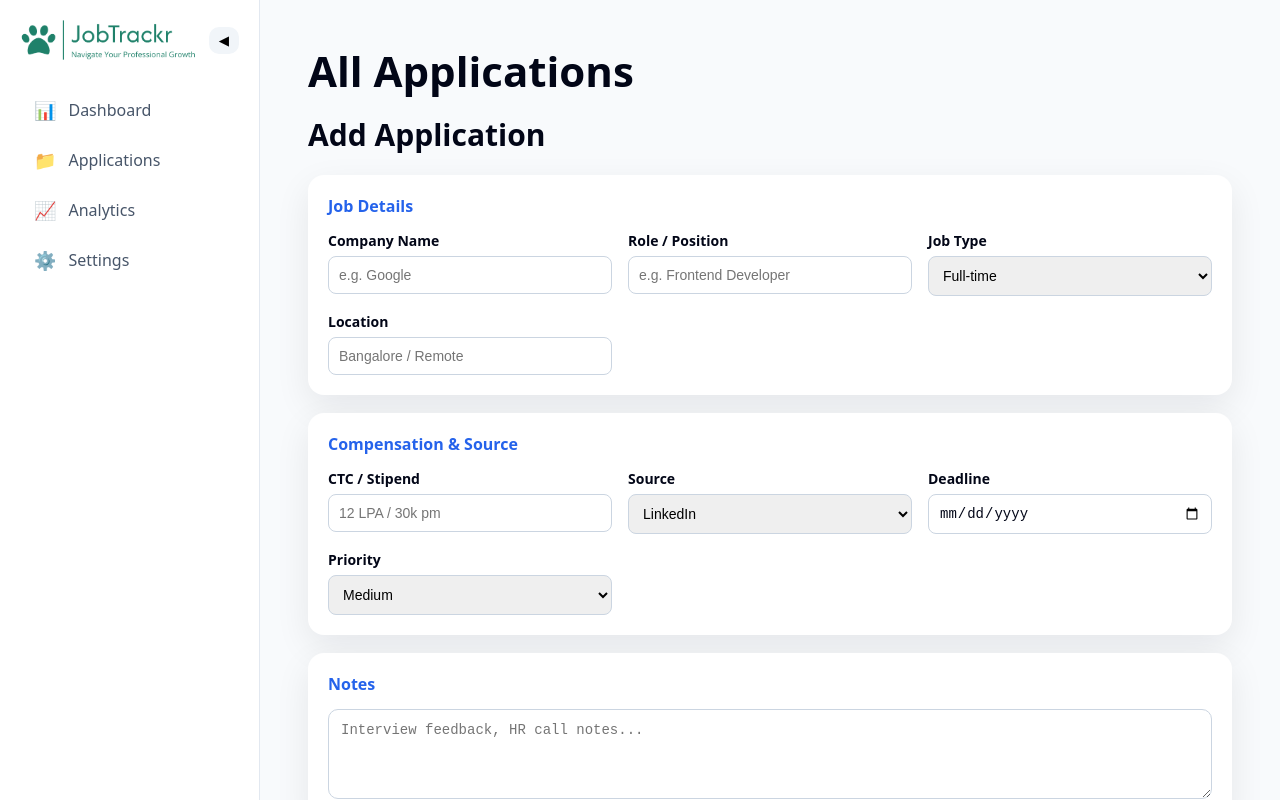
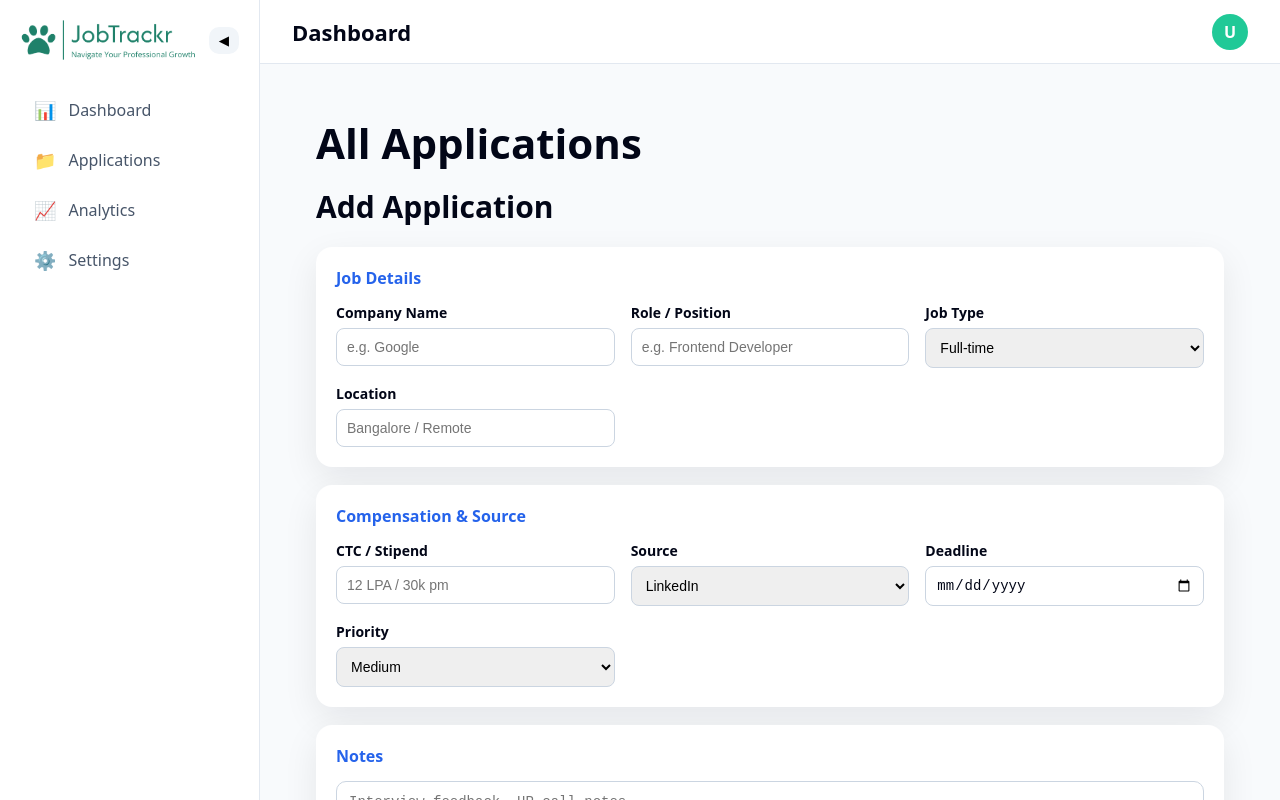
Before and after one commit to Dev0ps404/jobtrackr, a React (Create React App) app in the folder frontend/: page /applications in a window 1280 px wide. Shown: the top 800 px of the page. Built offline with nearby package versions, Linux system fonts and the light colour scheme; no server answers.

Commit message:
fix: applications dashboard analytics sync

```diff
--- a/frontend/src/components/DashboardTopbar.js
+++ b/frontend/src/components/DashboardTopbar.js
@@ -34,6 +34,11 @@ function DashboardTopbar() {
         alignItems: "center",
         justifyContent: "space-between",
         padding: "0 32px",
+
+        /* ✅ FIX ONLY */
+        position: "sticky",
+        top: 0,
+        zIndex: 1000,
       }}
     >
       <h3>Dashboard</h3>
@@ -58,8 +63,14 @@ function DashboardTopbar() {
           {userPhoto && !photoError ? (
             <img
               src={userPhoto}
+              alt="profile"
+              referrerPolicy="no-referrer" // 🔥 GOOGLE IMAGE FIX
               onError={() => setPhotoError(true)}
-              style={{ width: "100%", height: "100%" }}
+              style={{
+                width: "100%",
+                height: "100%",
+                objectFit: "cover",
+              }}
             />
           ) : (
             userName.charAt(0).toUpperCase()
@@ -77,11 +88,12 @@ function DashboardTopbar() {
               borderRadius: "14px",
               boxShadow: "0 20px 50px rgba(0,0,0,0.15)",
               padding: "12px",
-              zIndex: 9999, // 🔥 VERY IMPORTANT
+              zIndex: 9999,
             }}
           >
             <strong>{userName}</strong>
             <p style={{ fontSize: "13px", color: "#64748b" }}>{userEmail}</p>
+
             <button
               onClick={() => navigate("/profile")}
               style={{
@@ -96,6 +108,7 @@ function DashboardTopbar() {
             >
               Profile
             </button>
+
             <button
               onClick={handleLogout}
               style={{
--- a/frontend/src/components/Features.js
+++ b/frontend/src/components/Features.js
@@ -122,8 +122,9 @@ function Features() {
         <div
           style={{
             display: "grid",
-            gridTemplateColumns: "repeat(auto-fit, minmax(260px, 1fr))",
+            gridTemplateColumns: "repeat(3, minmax(0, 1fr))",
             gap: "32px",
+
             width: "100%",
           }}
         >
--- a/frontend/src/components/GoogleLoginButton.js
+++ b/frontend/src/components/GoogleLoginButton.js
@@ -20,6 +20,7 @@ function GoogleLoginButton({ onSuccess }) {
         localStorage.setItem("token", data.token);
         localStorage.setItem("userName", data.user.name);
         localStorage.setItem("userEmail", data.user.email);
+        localStorage.setItem("userPhoto", data.user.photo); // 🔥 VERY IMPORTANT
 
         if (onSuccess) onSuccess();
       } catch (err) {
--- a/frontend/src/components/JobForm.js
+++ b/frontend/src/components/JobForm.js
@@ -23,7 +23,7 @@ function JobForm({ refresh }) {
 
   const submitHandler = async (e) => {
     e.preventDefault();
-    await API.post("/applications", form);
+    await API.post("/api/applications", form);
 
     setForm({
       companyName: "",
--- a/frontend/src/layouts/DashboardLayout.js
+++ b/frontend/src/layouts/DashboardLayout.js
@@ -1,25 +1,10 @@
 import { Outlet } from "react-router-dom";
-import { useState, useEffect } from "react";
+import { useState } from "react";
 import DashboardSidebar from "../components/DashboardSidebar";
+import DashboardTopbar from "../components/DashboardTopbar";
 
 function DashboardLayout() {
   const [collapsed, setCollapsed] = useState(false);
-
-  // ✅ STEP 6 — MOBILE DETECTION
-  useEffect(() => {
-    const handleResize = () => {
-      if (window.innerWidth < 768) {
-        setCollapsed(true); // mobile → sidebar collapsed
-      } else {
-        setCollapsed(false); // desktop → sidebar open
-      }
-    };
-
-    handleResize(); // run once on load
-    window.addEventListener("resize", handleResize);
-
-    return () => window.removeEventListener("resize", handleResize);
-  }, []);
 
   return (
     <div
@@ -35,16 +20,29 @@ function DashboardLayout() {
         onToggle={() => setCollapsed(!collapsed)}
       />
 
-      {/* MAIN CONTENT */}
-      <main
+      {/* RIGHT SIDE */}
+      <div
         style={{
           flex: 1,
-          padding: "24px",
-          transition: "margin-left 0.3s ease",
+          display: "flex",
+          flexDirection: "column",
+          overflow: "hidden",
         }}
       >
-        <Outlet />
-      </main>
+        {/* ✅ TOPBAR — YAHAN HONA ZAROORI HAI */}
+        <DashboardTopbar />
+
+        {/* PAGE CONTENT */}
+        <div
+          style={{
+            flex: 1,
+            padding: "32px",
+            overflowY: "auto",
+          }}
+        >
+          <Outlet />
+        </div>
+      </div>
     </div>
   );
 }
```
Also changed, not shown: 1 other file (tests, documents, lock files or other folders).
